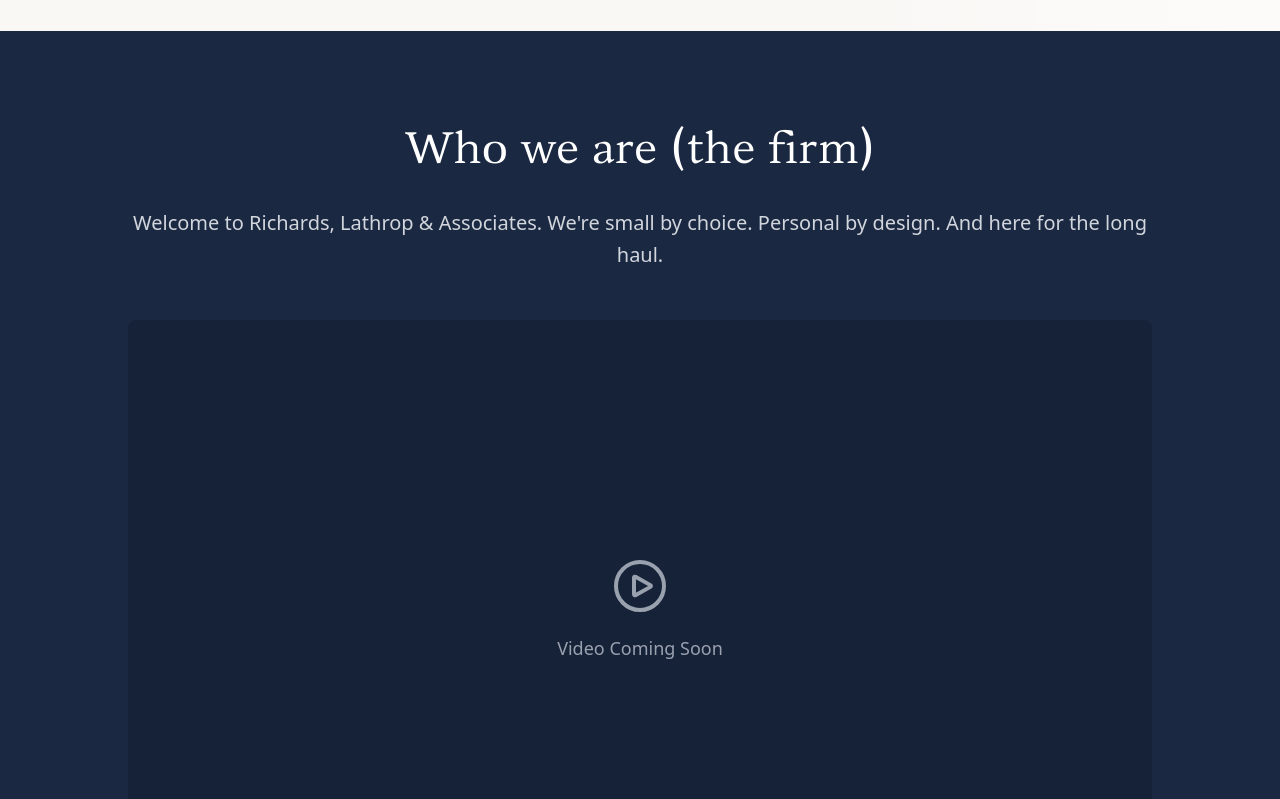
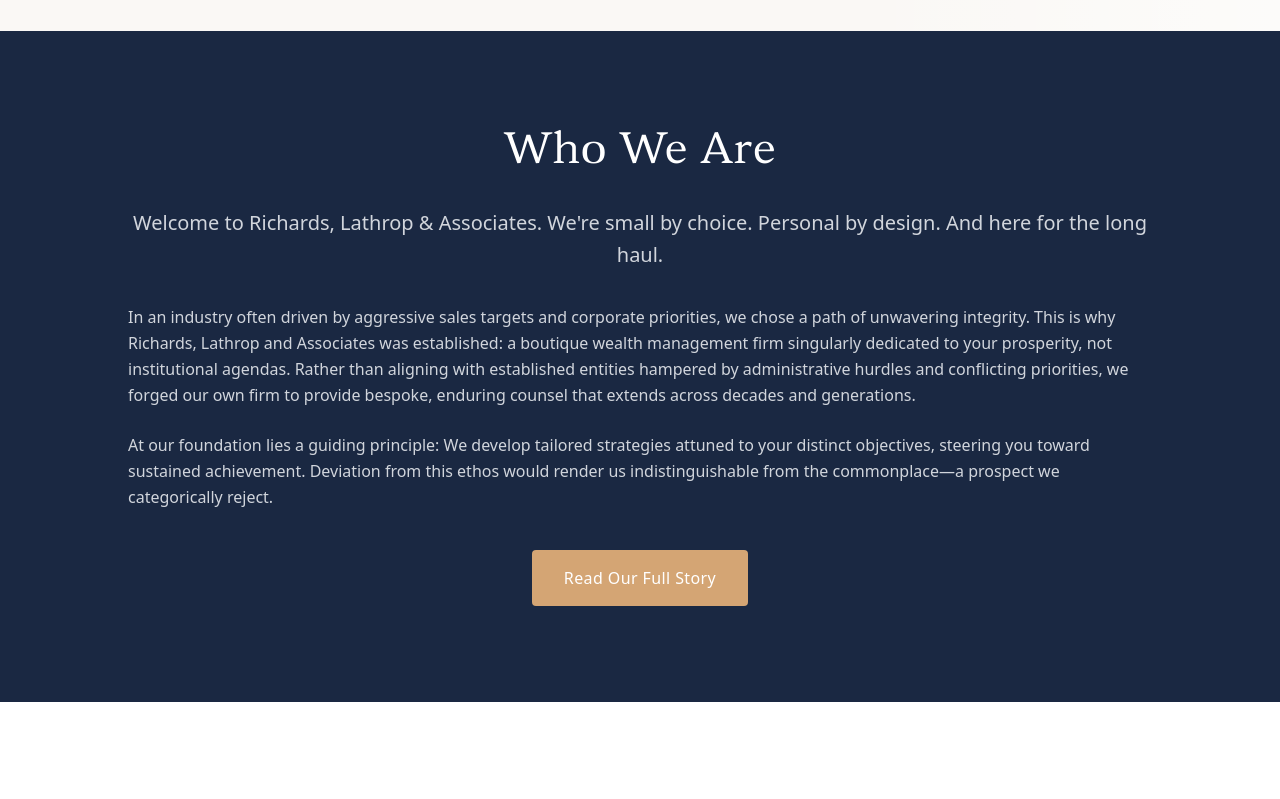
Before and after one commit to sargbah84/richardslathrop, a Next.js app: page / in a window 1280 px wide. Shown: the part 820-1619 px from the top of the page. Built offline with nearby package versions, Linux system fonts and the light colour scheme; a web font is replaced by a local one.

Commit message:
refactor: comment out video sections in Christian and Michael Lathrop pages, update OriginStory component with new content and link

```diff
--- a/app/team/christian-richards/page.tsx
+++ b/app/team/christian-richards/page.tsx
@@ -43,7 +43,7 @@
             <section className="py-16 bg-white">
                 <div className="container mx-auto px-4 md:px-8">
                     <div className="max-w-6xl mx-auto">
-                        {/* Video Section */}
+{/* Video Section - commented out
                         <div className="mb-16">
                             <h2 className="font-vanio text-2xl text-navy mb-6">Meet Christian</h2>
                             <div className="aspect-video bg-gray-100 rounded-lg overflow-hidden shadow-lg">
@@ -58,6 +58,7 @@
                                 </div>
                             </div>
                         </div>
+                        */}
 
                         {/* Content Row: Carousel + Bio */}
                         <div className="flex flex-col lg:flex-row gap-12">
--- a/app/team/michael-lathrop/page.tsx
+++ b/app/team/michael-lathrop/page.tsx
@@ -43,7 +43,7 @@
             <section className="py-16 bg-white">
                 <div className="container mx-auto px-4 md:px-8">
                     <div className="max-w-6xl mx-auto">
-                        {/* Video Section */}
+{/* Video Section - commented out
                         <div className="mb-16">
                             <h2 className="font-vanio text-2xl text-navy mb-6">Meet Michael</h2>
                             <div className="aspect-video bg-gray-100 rounded-lg overflow-hidden shadow-lg">
@@ -58,6 +58,7 @@
                                 </div>
                             </div>
                         </div>
+                        */}
 
                         {/* Content Row: Carousel + Bio */}
                         <div className="flex flex-col lg:flex-row gap-12">
--- a/components/OriginStory.tsx
+++ b/components/OriginStory.tsx
@@ -1,4 +1,5 @@
 import AnimateOnScroll from "./AnimateOnScroll";
+import Link from "next/link";
 
 export default function OriginStory() {
     return (
@@ -6,15 +7,38 @@
             <div className="container mx-auto px-4 md:px-8">
                 <div className="max-w-5xl mx-auto">
                     <AnimateOnScroll animation="fadeUp">
-                        <h2 className="font-vanio text-4xl md:text-5xl mb-8 text-center">Who we are (the firm)</h2>
+                        <h2 className="font-vanio text-4xl md:text-5xl mb-8 text-center">Who We Are</h2>
                     </AnimateOnScroll>
 
                     <AnimateOnScroll animation="fadeUp" delay={100}>
-                        <p className="text-xl text-center text-gray-300 leading-relaxed mb-12">
+                        <p className="text-xl text-center text-gray-300 leading-relaxed mb-8">
                             Welcome to Richards, Lathrop &amp; Associates. We&apos;re small by choice. Personal by design. And here for the long haul.
                         </p>
                     </AnimateOnScroll>
 
+                    <AnimateOnScroll animation="fadeUp" delay={200}>
+                        <div className="space-y-6 text-gray-300 leading-relaxed mb-10">
+                            <p>
+                                In an industry often driven by aggressive sales targets and corporate priorities, we chose a path of unwavering integrity. This is why Richards, Lathrop and Associates was established: a boutique wealth management firm singularly dedicated to your prosperity, not institutional agendas. Rather than aligning with established entities hampered by administrative hurdles and conflicting priorities, we forged our own firm to provide bespoke, enduring counsel that extends across decades and generations.
+                            </p>
+                            <p>
+                                At our foundation lies a guiding principle: We develop tailored strategies attuned to your distinct objectives, steering you toward sustained achievement. Deviation from this ethos would render us indistinguishable from the commonplace—a prospect we categorically reject.
+                            </p>
+                        </div>
+                    </AnimateOnScroll>
+
+                    <AnimateOnScroll animation="fadeUp" delay={300}>
+                        <div className="text-center">
+                            <Link
+                                href="/story"
+                                className="inline-block px-8 py-4 bg-gold text-white font-medium tracking-wide hover:bg-white hover:text-navy transition-colors rounded-sm"
+                            >
+                                Read Our Full Story
+                            </Link>
+                        </div>
+                    </AnimateOnScroll>
+
+                    {/* Video placeholder - commented out
                     <AnimateOnScroll animation="fadeUp" delay={200}>
                         <div className="aspect-video bg-black/30 rounded-lg overflow-hidden">
                             <div className="w-full h-full flex items-center justify-center bg-navy/50">
@@ -28,6 +52,7 @@
                             </div>
                         </div>
                     </AnimateOnScroll>
+                    */}
                 </div>
             </div>
         </section>
```
